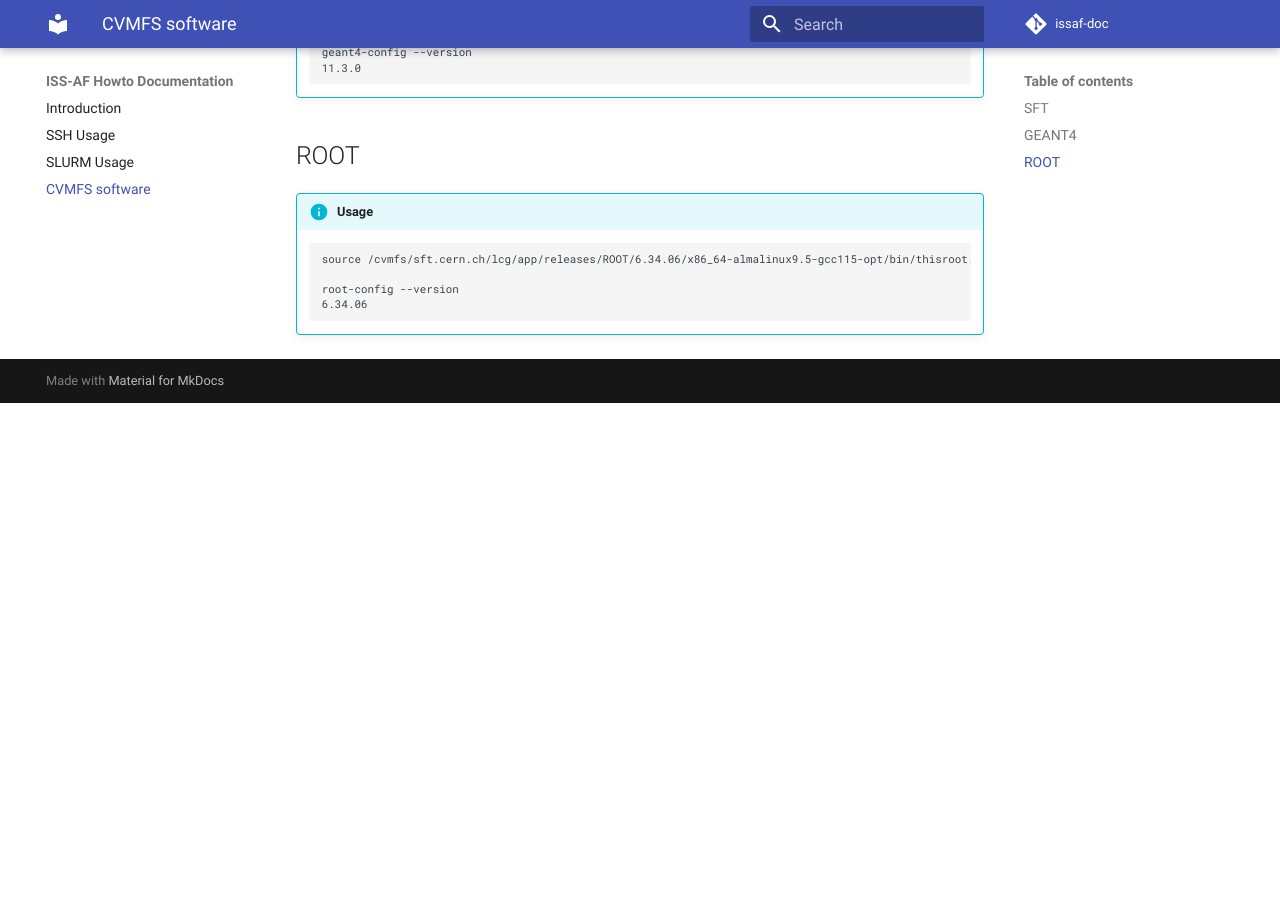
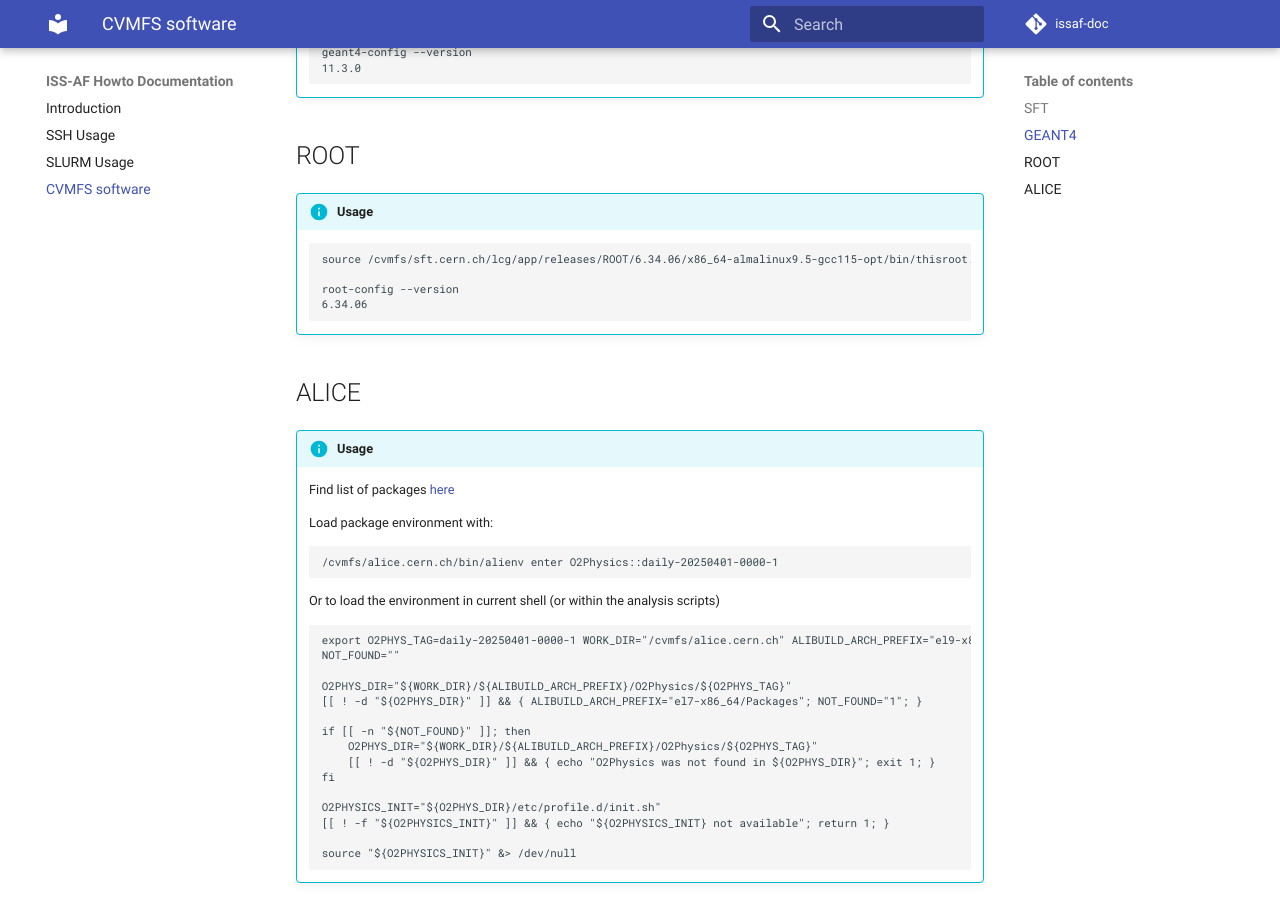
Before and after one commit to adriansev/issaf-doc, an MkDocs documentation site: the page built from docs/cvmfs_soft.md, in a window 1280 px wide and 900 px high, scrolled down 1048 px. Built offline with MkDocs 1.6.1 and Material for MkDocs 9.7.7, drawn with Linux system fonts in a browser that asks for light colours; comment, search, counter and statistics services are not loaded; before the commit the page ends 1451 px from its top, so only the background shows below that.

Commit message:
add cvmfs::ALICE info

````diff
--- a/docs/cvmfs_soft.md
+++ b/docs/cvmfs_soft.md
@@ -56,3 +56,34 @@ Information taken from `/cvmfs/geant4.cern.ch/README`
     root-config --version
     6.34.06
     ```
+
+
+## ALICE
+
+!!! info "Usage"
+
+    Find list of packages [here](https://alimonitor.cern.ch/packages/?packagename=O2Physics%3A%3Adaily&packagedeps=&cvmfsstatus=&platforms=&submitBt=%BB)
+
+    Load package environment with:
+    ```
+    /cvmfs/alice.cern.ch/bin/alienv enter O2Physics::daily-20250401-0000-1
+    ```
+
+    Or to load the environment in current shell (or within the analysis scripts)
+    ```
+    export O2PHYS_TAG=daily-20250401-0000-1 WORK_DIR="/cvmfs/alice.cern.ch" ALIBUILD_ARCH_PREFIX="el9-x86_64/Packages" DISABLE_GPU=1
+    NOT_FOUND=""
+
+    O2PHYS_DIR="${WORK_DIR}/${ALIBUILD_ARCH_PREFIX}/O2Physics/${O2PHYS_TAG}"
+    [[ ! -d "${O2PHYS_DIR}" ]] && { ALIBUILD_ARCH_PREFIX="el7-x86_64/Packages"; NOT_FOUND="1"; }
+
+    if [[ -n "${NOT_FOUND}" ]]; then
+        O2PHYS_DIR="${WORK_DIR}/${ALIBUILD_ARCH_PREFIX}/O2Physics/${O2PHYS_TAG}"
+        [[ ! -d "${O2PHYS_DIR}" ]] && { echo "O2Physics was not found in ${O2PHYS_DIR}"; exit 1; }
+    fi
+
+    O2PHYSICS_INIT="${O2PHYS_DIR}/etc/profile.d/init.sh"
+    [[ ! -f "${O2PHYSICS_INIT}" ]] && { echo "${O2PHYSICS_INIT} not available"; return 1; }
+
+    source "${O2PHYSICS_INIT}" &> /dev/null
+    ```
````
